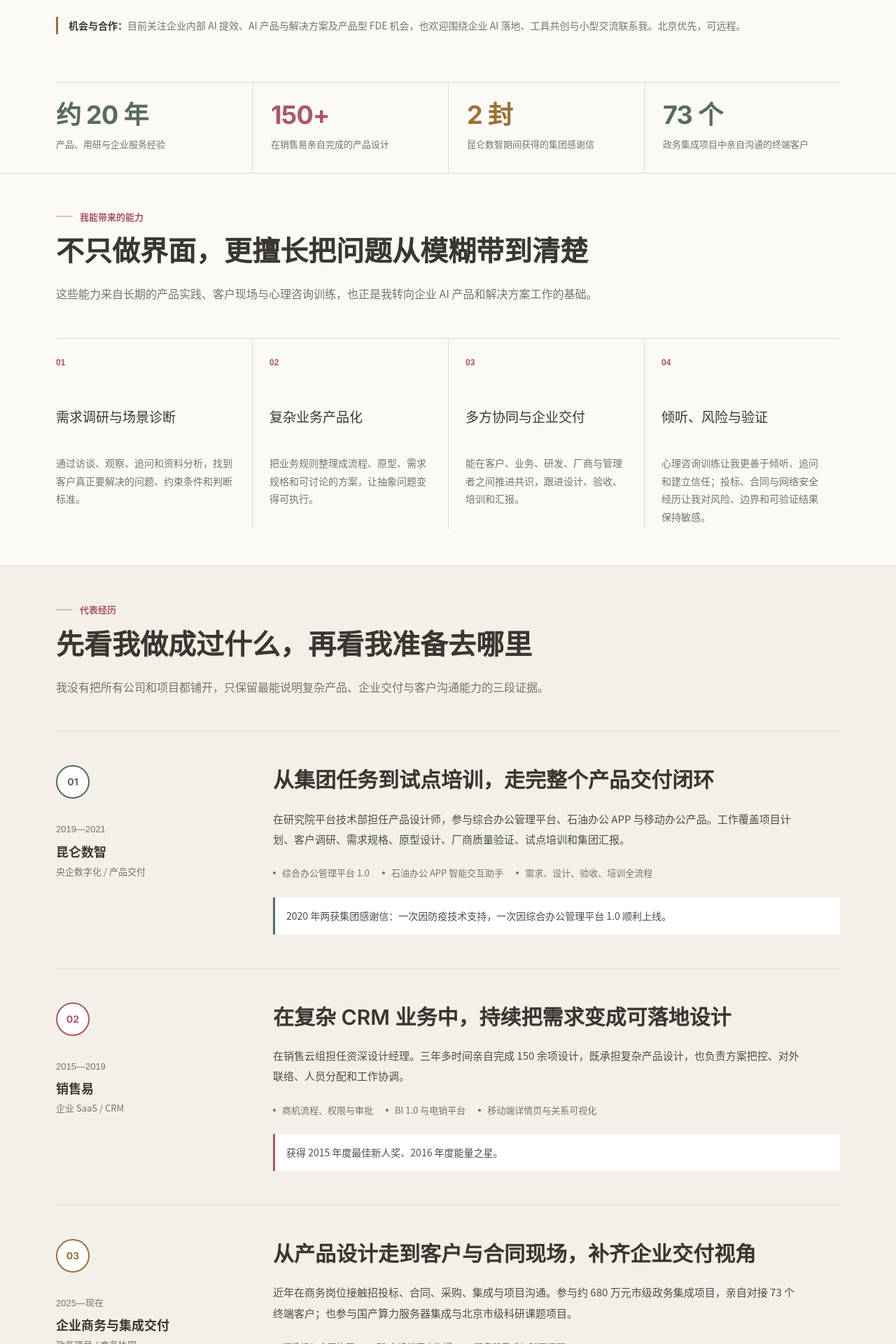
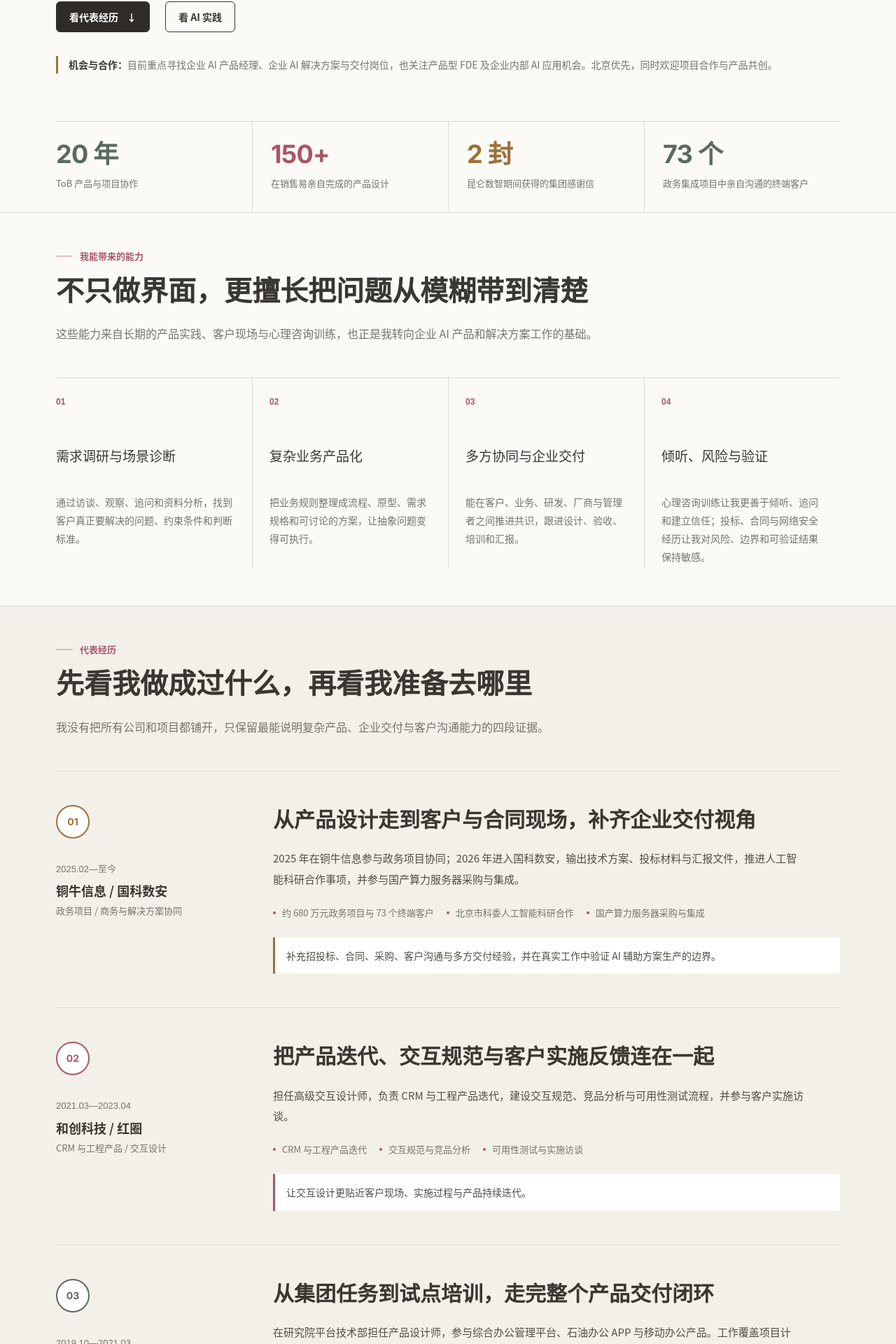
Before and after one commit to anitaleexiang0210/anitalee, a Next.js app: page / in a window 1280 px wide. Shown: the part 478-2398 px from the top of the page at 70% size. Built offline with nearby package versions, Linux system fonts and the light colour scheme.

Commit message:
校准个人站求职定位与经历

```diff
--- a/app/content.ts
+++ b/app/content.ts
@@ -1,13 +1,13 @@
 export const profile = {
   name: "Anita / 大想",
   handle: "anitalee",
-  role: "企业 AI 产品与解决方案 / 产品型 FDE",
-  tags: ["产品型 FDE", "需求诊断", "AI 落地"],
-  statement: "把复杂需求听明白，把落地方案做出来",
+  role: "企业 AI 产品经理 / 企业 AI 解决方案与交付",
+  tags: ["产品型 FDE", "需求诊断", "AI 协同交付"],
+  statement: "把复杂需求听明白，把 AI 方案推进到可用、可评测、可交付",
   introduction:
-    "近 20 年，我从用户研究、交互与产品设计，一路走到企业服务、商务和集成交付，经历覆盖消费互联网、CRM / SaaS 与央企数字化。现在，我专注企业 AI 落地：从真实业务问题出发，协同客户、业务与技术团队，把需求变成可验证、可交付的产品和解决方案。",
+    "近 20 年企业产品、交互设计与项目协作经验，覆盖 CRM / SaaS、央企数字化、政务集成与网络安全。擅长听懂未说清的需求，把复杂流程转成方案、原型和交付节点；当前专注企业 AI 产品与解决方案实践。",
   target:
-    "目前关注企业内部 AI 提效、AI 产品与解决方案及产品型 FDE 机会，也欢迎围绕企业 AI 落地、工具共创与小型交流联系我。北京优先，可远程。",
+    "目前重点寻找企业 AI 产品经理、企业 AI 解决方案与交付岗位，也关注产品型 FDE 及企业内部 AI 应用机会。北京优先，同时欢迎项目合作与产品共创。",
 };
 
 export const contact = {
@@ -19,8 +19,8 @@ export const contact = {
 
 export const evidence = [
   {
-    value: "约 20 年",
-    label: "产品、用研与企业服务经验",
+    value: "20 年",
+    label: "ToB 产品与项目协作",
   },
   {
     value: "150+",
@@ -61,7 +61,37 @@ export const capabilities = [
 
 export const cases = [
   {
-    period: "2019—2021",
+    period: "2025.02—至今",
+    company: "铜牛信息 / 国科数安",
+    category: "政务项目 / 商务与解决方案协同",
+    title: "从产品设计走到客户与合同现场，补齐企业交付视角",
+    summary:
+      "2025 年在铜牛信息参与政务项目协同；2026 年进入国科数安，输出技术方案、投标材料与汇报文件，推进人工智能科研合作事项，并参与国产算力服务器采购与集成。",
+    highlights: [
+      "约 680 万元政务项目与 73 个终端客户",
+      "北京市科委人工智能科研合作",
+      "国产算力服务器采购与集成",
+    ],
+    result: "补充招投标、合同、采购、客户沟通与多方交付经验，并在真实工作中验证 AI 辅助方案生产的边界。",
+    tone: "amber",
+  },
+  {
+    period: "2021.03—2023.04",
+    company: "和创科技 / 红圈",
+    category: "CRM 与工程产品 / 交互设计",
+    title: "把产品迭代、交互规范与客户实施反馈连在一起",
+    summary:
+      "担任高级交互设计师，负责 CRM 与工程产品迭代，建设交互规范、竞品分析与可用性测试流程，并参与客户实施访谈。",
+    highlights: [
+      "CRM 与工程产品迭代",
+      "交互规范与竞品分析",
+      "可用性测试与实施访谈",
+    ],
+    result: "让交互设计更贴近客户现场、实施过程与产品持续迭代。",
+    tone: "rose",
+  },
+  {
+    period: "2019.10—2021.03",
     company: "昆仑数智",
     category: "央企数字化 / 产品交付",
     title: "从集团任务到试点培训，走完整个产品交付闭环",
@@ -76,7 +106,7 @@ export const cases = [
     tone: "sage",
   },
   {
-    period: "2015—2019",
+    period: "2015.11—2019.03",
     company: "销售易",
     category: "企业 SaaS / CRM",
     title: "在复杂 CRM 业务中，持续把需求变成可落地设计",
@@ -90,31 +120,16 @@ export const cases = [
     result: "获得 2015 年度最佳新人奖、2016 年度能量之星。",
     tone: "rose",
   },
-  {
-    period: "2025—现在",
-    company: "企业商务与集成交付",
-    category: "政务项目 / 商务协同",
-    title: "从产品设计走到客户与合同现场，补齐企业交付视角",
-    summary:
-      "近年在商务岗位接触招投标、合同、采购、集成与项目沟通。参与约 680 万元市级政务集成项目，亲自对接 73 个终端客户；也参与国产算力服务器集成与北京市级科研课题项目。",
-    highlights: [
-      "招投标与合同协同",
-      "73 个终端客户沟通",
-      "服务器集成与科研课题",
-    ],
-    result: "进一步理解企业采购链条、交付约束与多方协作现场。",
-    tone: "amber",
-  },
 ];
 
 export const aiProjects = [
   {
-    status: "产品预告 · 设计中",
+    status: "研究与定义 · MVP 验证中",
     title: "NextPiece｜职业拼图",
     summary:
-      "把个人经历、目标方向和真实岗位要求放在一起，分清已经拥有、可以迁移、需要补齐和无法绕过的职业拼图，最后生成一份具体的 30 天行动计划。当前正在完成产品流程、隐私方案与首版原型。",
-    proof: ["已有拼图", "可迁移拼图", "待补拼图", "30 天行动计划"],
-    imageAlt: "NextPiece 正在进行产品定义与首版设计",
+      "面向职业转型者的 AI 职业分析产品。已完成产品定位、竞品分析、AI 输入输出结构、结果解释与隐私边界设计，正在通过外部研究验证核心流程与行动计划是否真正有用。",
+    proof: ["产品定位", "AI 输入输出", "结果解释", "隐私边界"],
+    imageAlt: "NextPiece 正在进行外部研究与 MVP 验证",
     href: "/career",
     linkLabel: "查看新品预告",
   },
@@ -122,20 +137,20 @@ export const aiProjects = [
     status: "已上线",
     title: "文档渡口 · AI 文档转换与公式修复",
     summary:
-      "浏览器本地完成 Markdown 与 Word (.docx) 双向转换，也能把 AI 导出 Word 中裸露的常见公式源码修复为可编辑公式。支持中英文混排、上下标、分式、单位、化学式、表格公式、AI 双重转义和跨文本片段公式；最新真实 Word 样本自动修复 71 个公式，源码残留为 0。",
-    proof: ["本地处理", "MD ↔ Word", "Word 公式修复", "结果审计"],
+      "浏览器本地完成 Markdown 与 Word (.docx) 双向转换，也能把 AI 导出 Word 中裸露的常见公式源码修复为可编辑公式。长论文 51 个公式、真实 Word 样本 71 个公式回归均实现源码残留为 0，并保留失败位置与人工检查提示。",
+    proof: ["本地处理", "MD ↔ Word", "51 / 71 公式回归", "源码残留 0"],
     image: "/ferry-tool.png",
     imageAlt: "文档渡口在线工具界面截图",
     href: "https://anitalee.cn/ferry",
     linkLabel: "打开在线版本",
   },
   {
-    status: "规划中",
-    title: "企业知识与投标辅助场景",
+    status: "工作实践中",
+    title: "企业方案与投标材料 AI 协作",
     summary:
-      "探索在严格脱敏和人工复核条件下，用 AI 辅助企业资料查找、投标检查与交付准备。",
-    proof: ["企业文档", "人工复核", "安全意识", "交付辅助"],
-    imageAlt: "项目方案与验证结果待补充",
+      "在企业项目中使用 AI 辅助资料整理、方案结构、初稿与质量检查；关键结论及敏感信息坚持人工复核，不把工作辅助包装成未经验证的企业转型成果。",
+    proof: ["资料整理", "方案结构", "质量检查", "人工复核"],
+    imageAlt: "企业方案与投标材料 AI 协作实践持续积累中",
   },
 ];
 
@@ -154,15 +169,15 @@ export const careerPhases = [
   },
   {
     period: "2023—2025",
-    title: "学习心理咨询技术",
+    title: "职业转型与心理咨询训练",
     detail:
-      "系统学习倾听、澄清和关系建立，并尝试家庭教育与内容实践。这段经历成为理解客户与使用者的另一种底层能力。",
+      "通过个人实践系统训练倾听、澄清和关系建立，并将这些方法迁移到用户访谈和客户沟通。",
   },
   {
     period: "2025—现在",
     title: "走进商务、投标、合同与集成交付现场",
     detail:
-      "在国企及网络安全企业从事商务工作，补充企业采购、项目协同、客户沟通与交付约束经验，同时转向企业 AI 实践。",
+      "先后在铜牛信息与国科数安从事商务及项目协同工作，补充企业采购、项目推进、客户沟通与交付约束经验，同时转向企业 AI 产品与解决方案实践。",
   },
 ];
 
--- a/app/layout.tsx
+++ b/app/layout.tsx
@@ -9,7 +9,7 @@ const inter = Inter({
 
 const title = "大想 · 企业 AI 实践";
 const description =
-  "二十年产品与交付经验，专注企业 AI 场景落地——从需求澄清、方案设计到验证交付。";
+  "近二十年企业产品与项目协作经验，专注企业 AI 产品与解决方案——从需求诊断、方案设计到评测交付。";
 const siteUrl = "https://anitalee.cn";
 
 export const metadata: Metadata = {
--- a/app/page.tsx
+++ b/app/page.tsx
@@ -112,7 +112,7 @@ export default function Home() {
           <SectionIntro
             label="代表经历"
             title="先看我做成过什么，再看我准备去哪里"
-            body="我没有把所有公司和项目都铺开，只保留最能说明复杂产品、企业交付与客户沟通能力的三段证据。"
+            body="我没有把所有公司和项目都铺开，只保留最能说明复杂产品、企业交付与客户沟通能力的四段证据。"
           />
 
           <div className="case-list">
@@ -190,7 +190,7 @@ export default function Home() {
           <SectionIntro
             label="职业路径"
             title="我的经历不算笔直，但每一段都留下了今天能用的能力"
-            body="产品让我会梳理复杂问题，心理咨询训练让我更会倾听，商务与交付让我理解企业现场。现在，这些线索正在企业 AI 落地上重新汇合。"
+            body="产品让我会梳理复杂问题，心理咨询训练让我更会倾听，商务与交付让我理解企业现场。现在，这些线索正在企业 AI 产品与解决方案实践中重新汇合。"
           />
 
           <div className="timeline">
@@ -230,7 +230,7 @@ export default function Home() {
               <a href={`mailto:${contact.email}`}>邮件联系</a>
             </p>
             <p className="contact-item">
-              <a href={contact.resumeHref} download="大想 | 企业AI实践 | 简历.pdf">获取 PDF 简历</a>
+              <a href={contact.resumeHref} download="李想-企业AI产品与解决方案-一页简历-2026-08-16.pdf">获取 PDF 简历</a>
             </p>
             <p className="contact-item">
               <a href={contact.xiaohongshu} target="_blank" rel="noreferrer">小红书</a>
```
Also changed, not shown: 1 other file (tests, documents, lock files or other folders).
